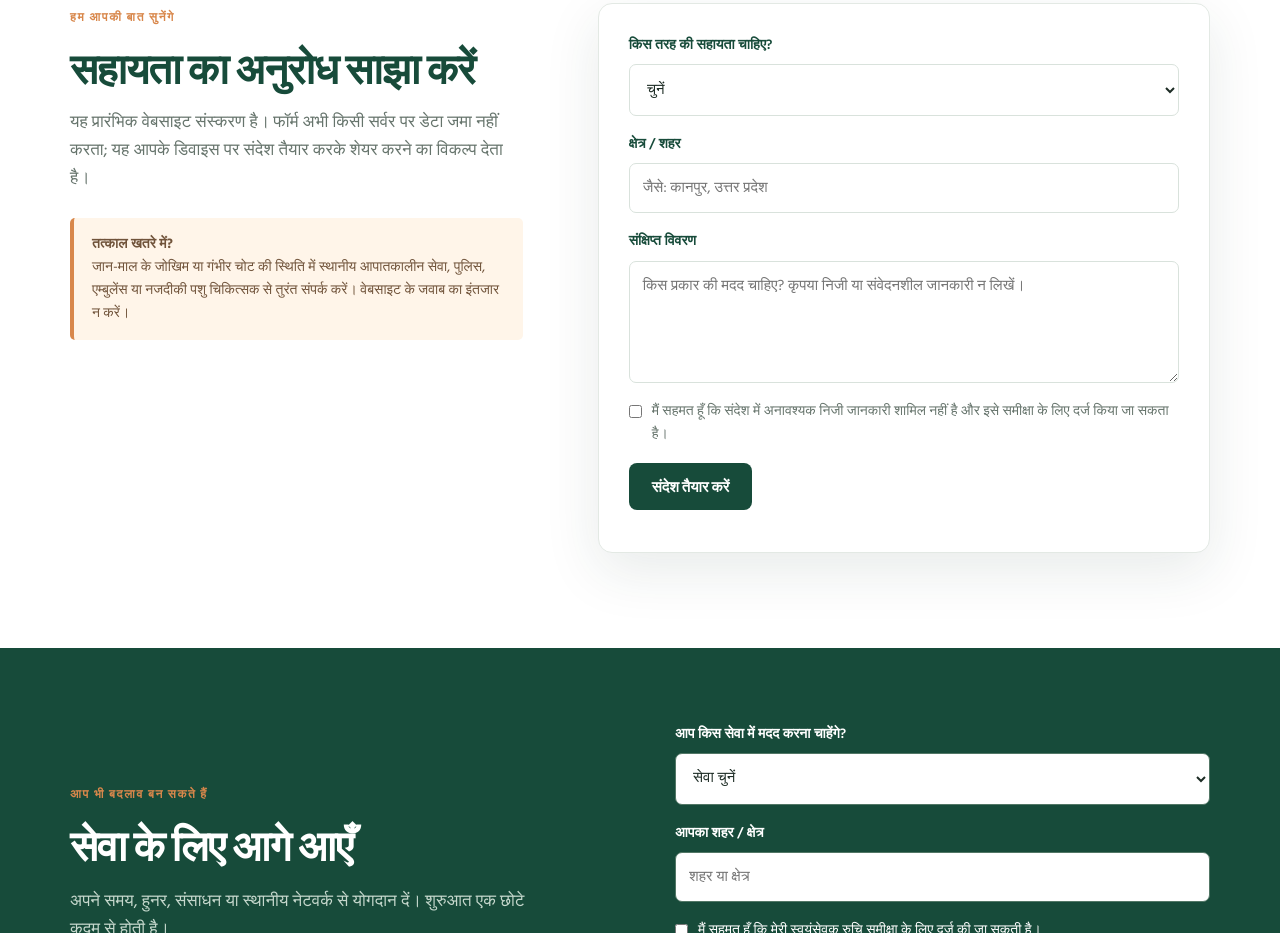
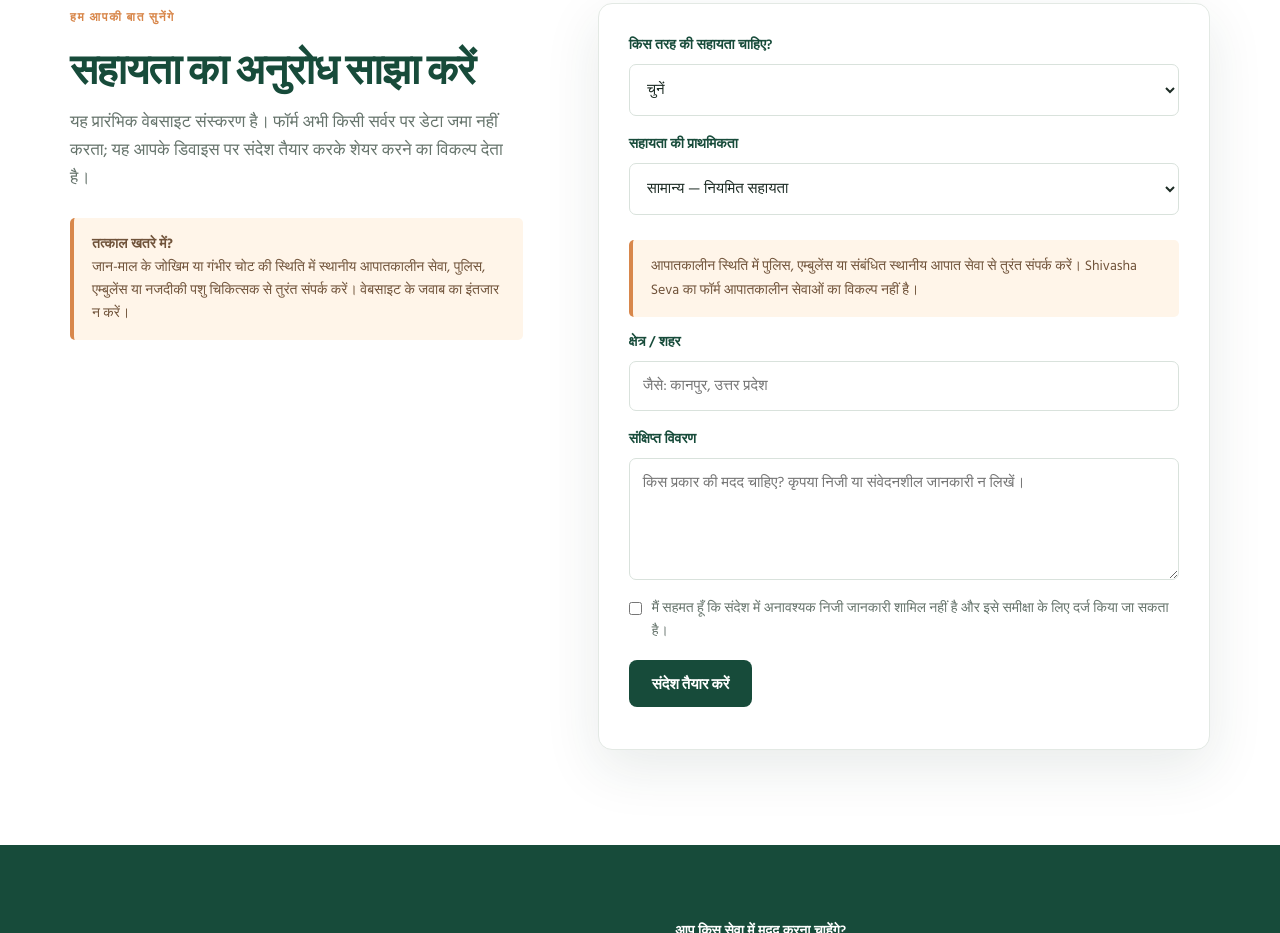
Before and after one commit to devops-saurabhpandey/shivasha-seva, a plain HTML site: page index.html in a window 1280 px wide. Shown: the part 2298-3231 px from the top of the page. Drawn offline with Linux system fonts and the light colour scheme.

Commit message:
Add request priority selection and emergency safety guidance

```diff
--- a/index.html
+++ b/index.html
@@ -97,6 +97,10 @@
           <label>किस तरह की सहायता चाहिए?
             <select name="type" required><option value="">चुनें</option><option>जरूरतमंद व्यक्ति / परिवार</option><option>बुजुर्ग या दिव्यांग सहायता</option><option>घायल / बीमार पशु</option><option>घायल पक्षी</option><option>रक्तदान / स्वास्थ्य</option><option>शिक्षा सामग्री</option><option>अन्य</option></select>
           </label>
+          <label>सहायता की प्राथमिकता
+            <select name="priority" required><option value="normal" selected>सामान्य — नियमित सहायता</option><option value="urgent">तत्काल — जल्द सहायता आवश्यक</option><option value="emergency">आपातकालीन — गंभीर खतरा / चोट</option></select>
+          </label>
+          <p class="safety-note">आपातकालीन स्थिति में पुलिस, एम्बुलेंस या संबंधित स्थानीय आपात सेवा से तुरंत संपर्क करें। Shivasha Seva का फॉर्म आपातकालीन सेवाओं का विकल्प नहीं है।</p>
           <label>क्षेत्र / शहर <input name="location" required placeholder="जैसे: कानपुर, उत्तर प्रदेश"></label>
           <label>संक्षिप्त विवरण <textarea name="details" rows="4" required placeholder="किस प्रकार की मदद चाहिए? कृपया निजी या संवेदनशील जानकारी न लिखें।"></textarea></label>
           <label class="check-label"><input type="checkbox" name="consent" value="true" required> मैं सहमत हूँ कि संदेश में अनावश्यक निजी जानकारी शामिल नहीं है और इसे समीक्षा के लिए दर्ज किया जा सकता है।</label>
```
